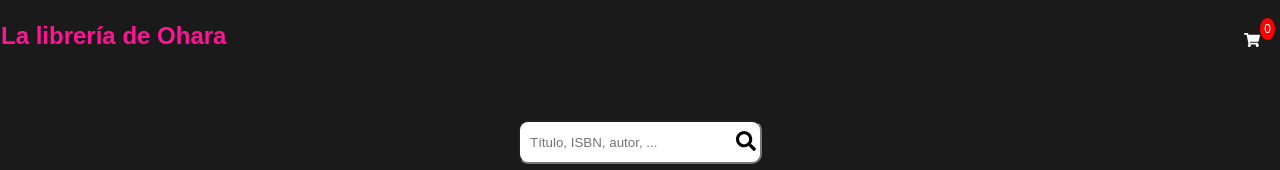
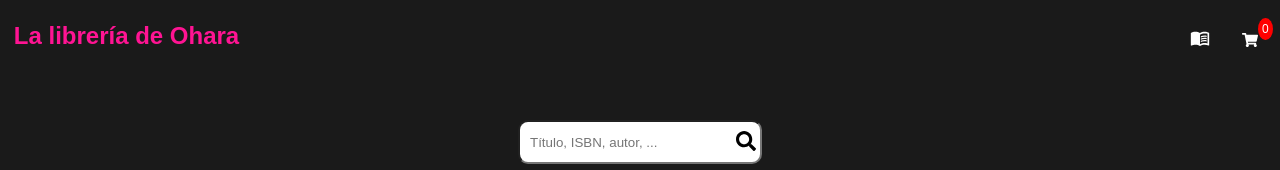
Before and after one commit to jdavellanedag/bookshop-frontend, a React (Create React App) app: page /books in a window 1280 px wide. Shown: the top 170 px of the page. Built offline with nearby package versions, Linux system fonts and the light colour scheme.

Commit message:
añadido a navbar vista de libros alquilados

```diff
--- a/src/components/Header.js
+++ b/src/components/Header.js
@@ -3,6 +3,7 @@ import {Link} from "react-router-dom";
 import "../styles/headerStyle.css"
 import { FaShoppingCart } from "react-icons/fa";
 import TotalItemsCart from "./TotalItemsCart";
+import { MdMenuBook } from "react-icons/md";
 
 export const Header = () => {
     return (
@@ -11,11 +12,15 @@ export const Header = () => {
                 <Link className="enlace-cabecera-books" to={`/books/`}>
                     <h1>La librería de Ohara</h1>
                 </Link>
-
-                <Link className="enlace-cabecera-carrito" to={`/cart/`}>
-                    <FaShoppingCart className="faShoppingCart"/>
-                    <TotalItemsCart />
-                </Link>
+                <>
+                    <Link className="enlace-cabecera-menu" to={`/cart/`}>
+                        <MdMenuBook className="menu-libros-alquilados"/>
+                    </Link>
+                    <Link className="enlace-cabecera-carrito" to={`/cart/`}>
+                        <FaShoppingCart className="faShoppingCart"/>
+                        <TotalItemsCart />
+                    </Link>
+                </>
             </nav>
         </div>
     );
--- a/src/styles/headerStyle.css
+++ b/src/styles/headerStyle.css
@@ -13,7 +13,6 @@
 
 .navbar {
     display: flex;
-    justify-content: space-between;
     height: 15vh;
 }
 
@@ -22,4 +21,20 @@
     outline: none;
     text-decoration: none;
     padding: 2px 1px 0;
+    position: absolute;
+    left: 1%;
 }
+
+.menu-libros-alquilados {
+    color: white;
+    cursor: pointer;
+    margin-top: 3.5vh;
+    position: absolute;
+    left: 93%;
+    font-size: 20px;
+}
+
+.enlace-cabecera-carrito {
+    position: absolute;
+    left: 97%;
+}
```
